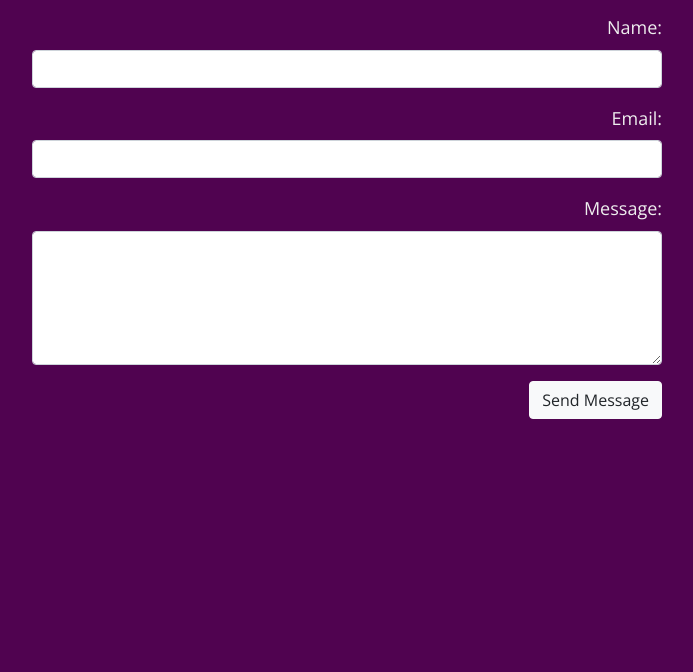
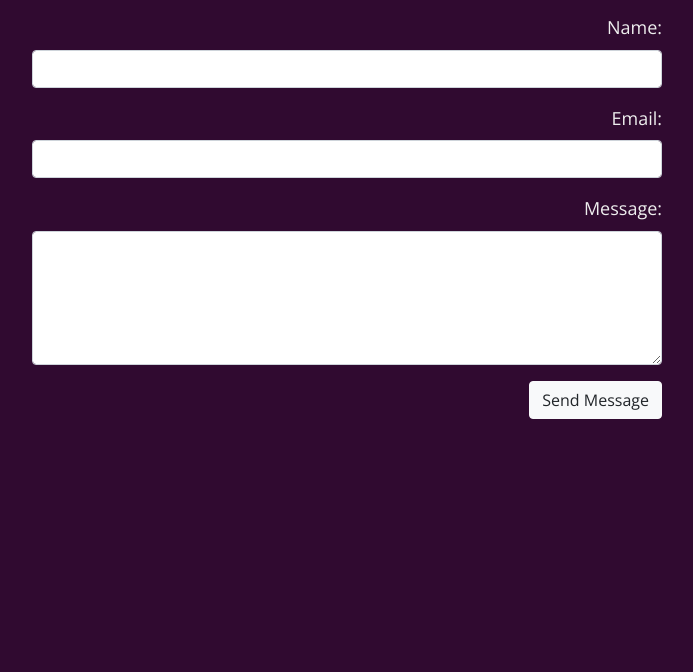
Before and after one commit to colecase616/colecase616.github.io, a plain HTML site: page index.html in a window 1280 px wide. Shown: the part 128-800 px from the top of the page, without its empty margins (293-986 px from the left). Drawn offline with nearby package versions, Linux system fonts and the light colour scheme.

Commit message:
Update index.html
Change background to dark purple

```diff
--- a/index.html
+++ b/index.html
@@ -14,7 +14,7 @@
 				font-size: 18px;
 				color: #eeeeee;
 				padding: 0 10px;
-				background: #500350;
+				background: #300a30;
 				text-align: right;
 				font-family: "Open Sans", sans-serif;
 			}
```
